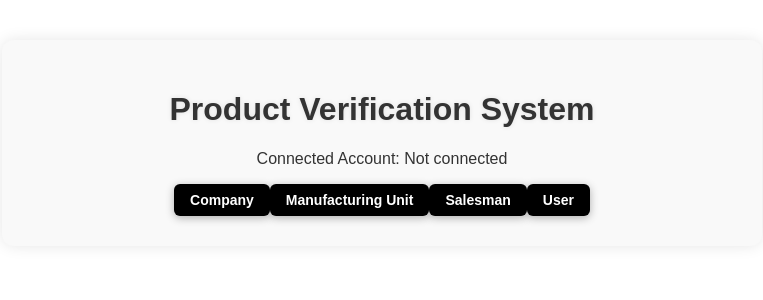
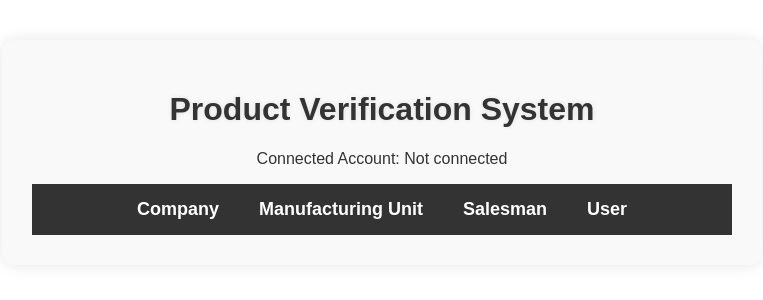
Before and after one commit to Dinesh1305/Product-Verification, a React (Vite) app in the folder vite-project/: page / in a window 1280 px wide. Shown: the top 300 px of the page, without its empty margins (258-1021 px from the left). Built offline with nearby package versions, Linux system fonts and the light colour scheme.

Commit message:
styles.css are add

```diff
--- a/vite-project/src/App.jsx
+++ b/vite-project/src/App.jsx
@@ -7,6 +7,7 @@ import ManufacturingUnit from "./components/ManufacturingUnit";
 import Salesman from "./components/Salesman";
 import User from "./components/User";
 import abi from "./Json/Products.json";
+import "./styles.css"; // Importing CSS file for styling
 
 const contractABI = abi.abi;
 const contractAddress = "0x6bF73827A8C3B3AE83Be87d187Eac6436F3DC249";
@@ -40,18 +41,15 @@ const App = () => {
         <h1>Product Verification System</h1>
         <p>Connected Account: {account}</p>
 
-        <div className="button-container">
-         { /*
-          <Link to="/owner"><button>Owner</button></Link>
-          */}
-          <Link to="/company"><button>Company</button></Link>
-          <Link to="/manufacturing"><button>Manufacturing Unit</button></Link>
-          <Link to="/salesman"><button>Salesman</button></Link>
-          <Link to="/user"><button>User</button></Link>
-        </div>
+        {/* Styled Navigation Bar */}
+        <nav className="nav-bar">
+          <Link to="/company">Company</Link>
+          <Link to="/manufacturing">Manufacturing Unit</Link>
+          <Link to="/salesman">Salesman</Link>
+          <Link to="/user">User</Link>
+        </nav>
 
         <Routes>
-
           <Route path="/owner" element={<Owner contract={contract} account={account} />} />
           <Route path="/company" element={<Company contract={contract} account={account} />} />
           <Route path="/manufacturing" element={<ManufacturingUnit contract={contract} account={account} />} />
--- /dev/null
+++ b/vite-project/src/styles.css
@@ -0,0 +1,19 @@
+/* Navigation Bar */
+.nav-bar {
+    background-color: #333; /* Dark background */
+    display: flex;
+    justify-content: center; /* Center-align links */
+    padding: 15px 0;
+  }
+
+  .nav-bar a {
+    color: white;
+    text-decoration: none;
+    margin: 0 20px;
+    font-size: 18px;
+    font-weight: bold;
+  }
+
+  .nav-bar a:hover {
+    text-decoration: underline;
+  }
```
